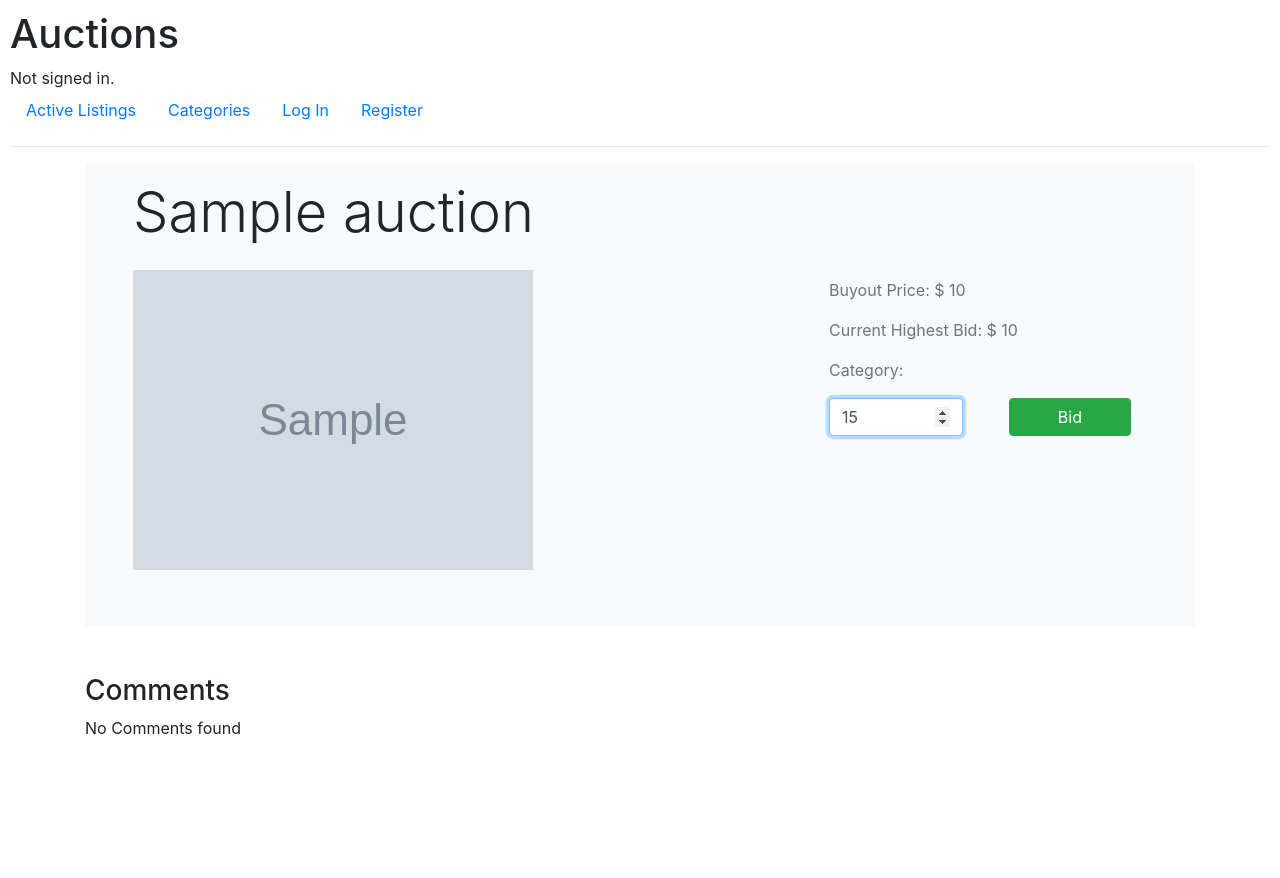
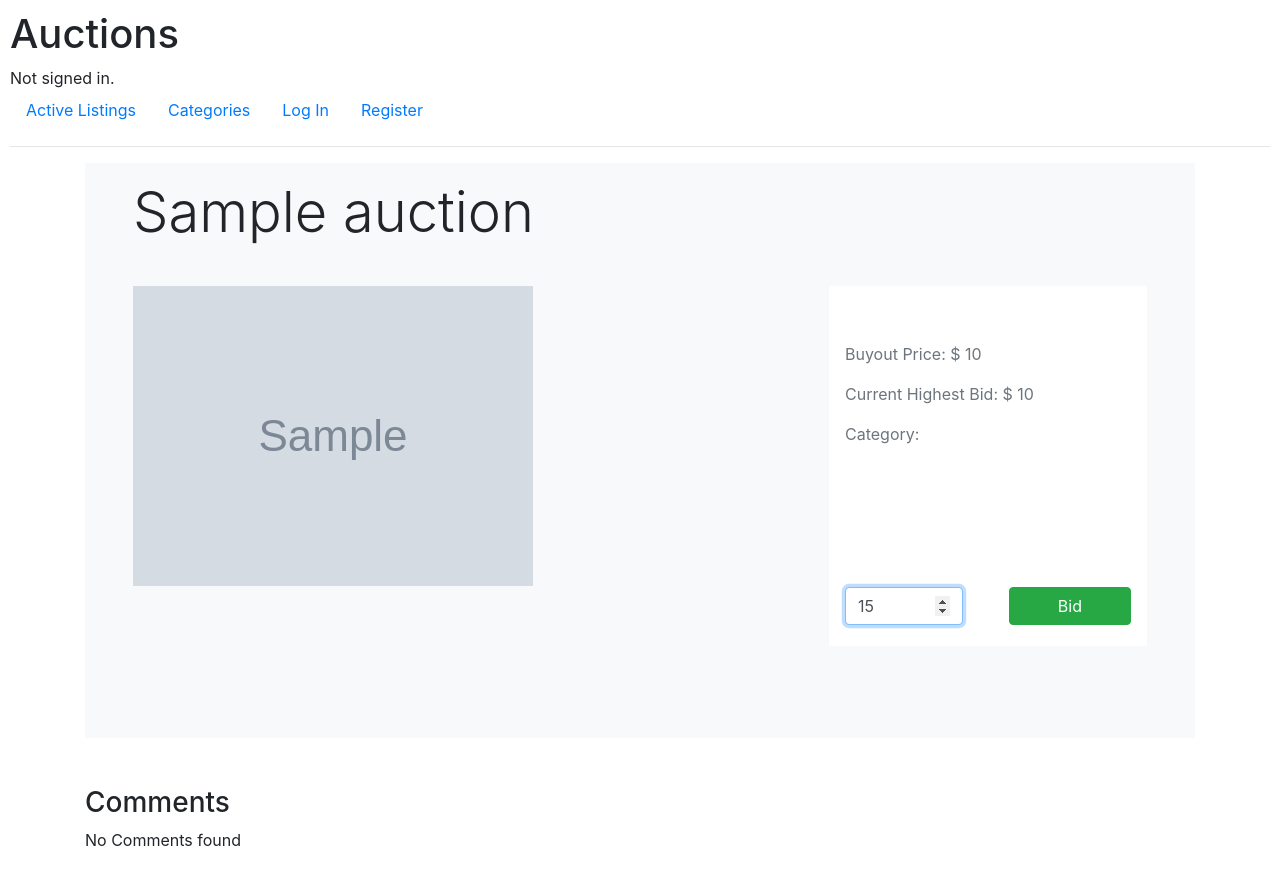
Before and after one commit to Whacko23/Auction-Website, a Django app: page /auction/1 in a window 1280 px wide. Before the commit the page ends 734 px from the top, so only its background shows below. Run offline with Django 3.2, Linux system fonts and the light colour scheme; tables that the repository leaves empty hold one stand-in row (values such as "Sample post"); grey boxes marked "Sample" are stand-in pictures; some libraries are stand-ins or nearby versions.

Commit message:
Adjusting Auction.html CSS

```diff
--- a/auctions/templates/auctions/auction.html
+++ b/auctions/templates/auctions/auction.html
@@ -8,11 +8,13 @@
   <div class="bg-light">
     <div class="px-5 pt-3 pb-2">
       <h1 class="display-4">{{auction.name_of_product}}</h1>
-      <div class="row pt-3 pb-5">
-        <div class="col-8">
+      <div class="row pt-3 pb-5" style="margin-bottom: 5rem;">
+        <div class="col-xxl-8 col-xl-8 col-lg-8 col-md-12 col-sm-12 py-3">
           <img class="img-fluid" src = "{{img}} " style="max-height: 25em; max-width: 40em; object-fit:cover;">
         </div>
-        <div class="col-4">
+        <div class="col-xxl-4 col-xl-4 col-lg-12 col-md-12 col-sm-12 py-3">
+          <section id = "product_details" class="p-3 bg-white" style="height: 120%; position: relative; ">
+            <div class="p-3 bg-white"></div>
             <p class="pt-2 text-secondary">Buyout Price: $ {{auction.buyout_price}}</p>
             <p class="text-secondary">
               {% if bids %}
@@ -26,6 +28,7 @@
               {% endif %}
             </p>
             <p class="text-secondary">Category: {{auction.category}}</p>
+            <div style="position: absolute; bottom:5px;">
               <form action="{% url 'auction' auction.id %}" method="post">
                 {% csrf_token %}
                 <div class="row">
@@ -41,6 +44,10 @@
                   </div>
                 </div>
               </form>
+            </div>
+
+          </section>
+
         </div>
       </div>
 
--- a/auctions/views.py
+++ b/auctions/views.py
@@ -36,7 +36,10 @@
     current_auction = Auction.objects.get(pk=id)
     #Ordering the bids by highest to lowest
     bids = current_auction.bids.all().order_by('-amount')
-    highest_bid = bids.first().amount
+    if bids:
+        highest_bid = bids.first().amount
+    else :
+        highest_bid = 0
     #Manually adjusting image url
     img = '../' + str(current_auction.image)
     comments = current_auction.comments.all()
```
Lines whose indentation alone changed are shown as unchanged.
